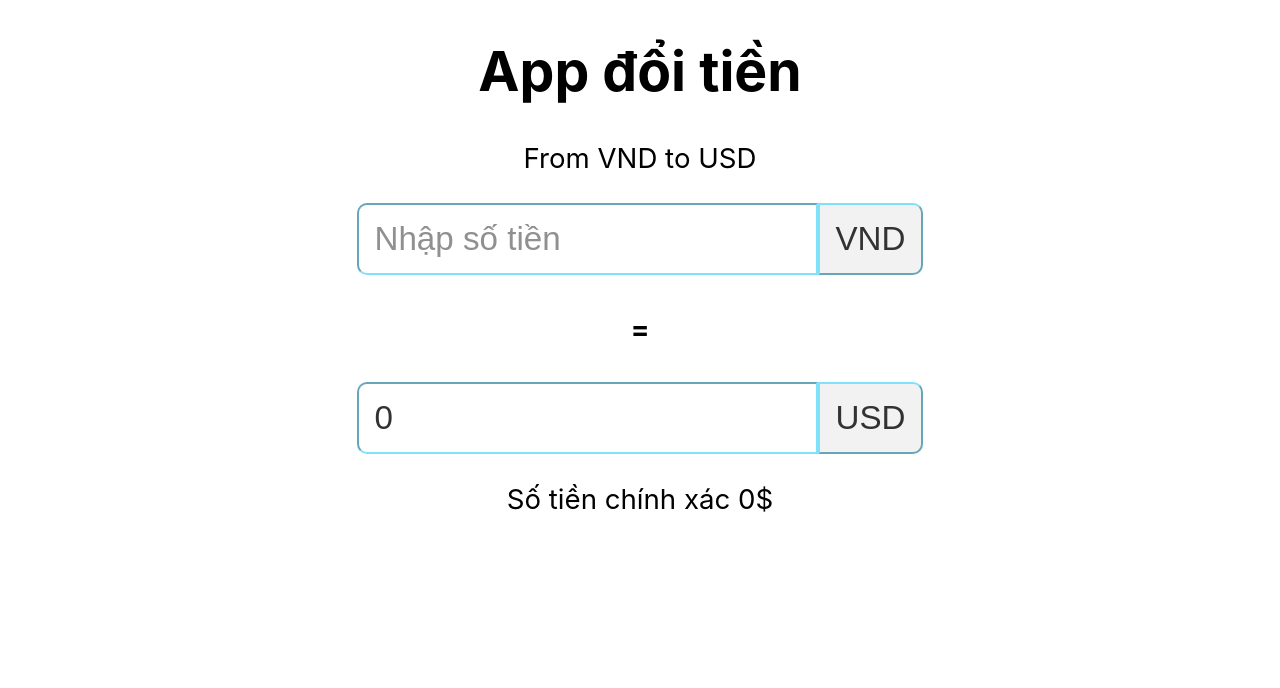
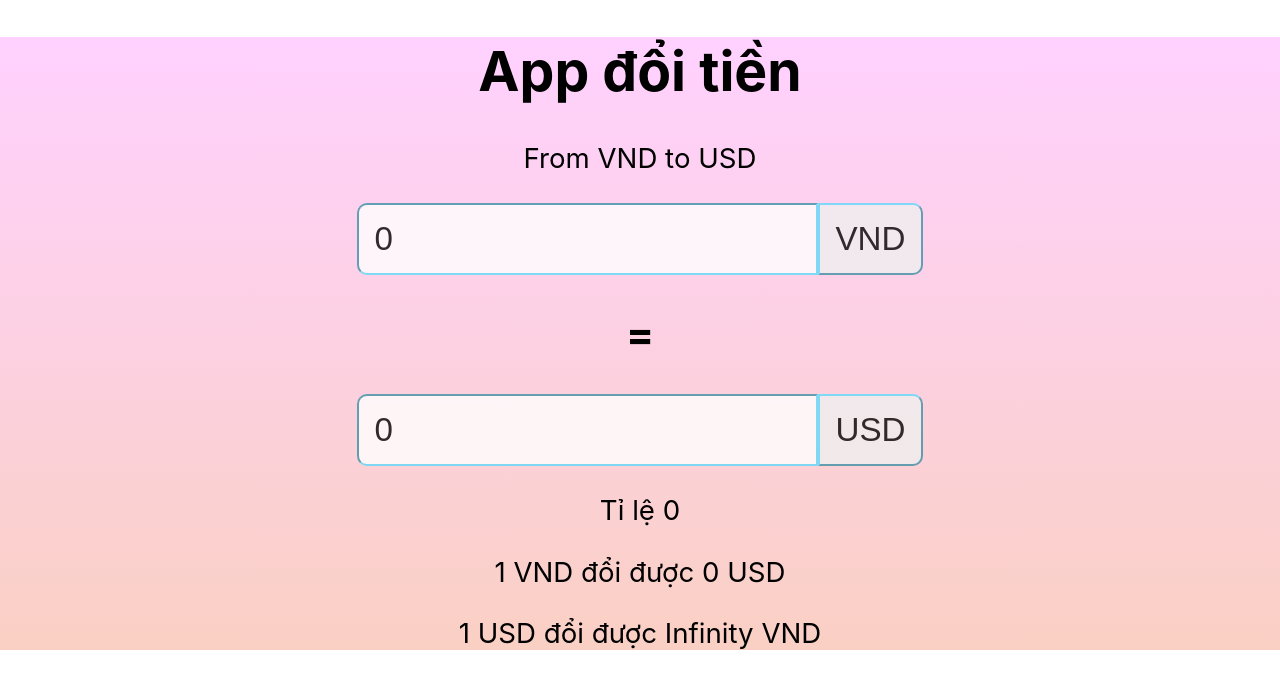
Before and after one commit to enganche/firenancy, a React (Create React App) app: page / in a window 1280 px wide. Shown: the top 688 px of the page. Built offline with nearby package versions, Linux system fonts and the light colour scheme; no server answers.

Commit message:
add reversed calculate

```diff
--- a/src/App.css
+++ b/src/App.css
@@ -1,5 +1,6 @@
 .App {
   text-align: center;
+  background-image: linear-gradient(to top, #fad0c4 0%, #ffd1ff 100%);
 }
 
 div {
--- a/src/components/Display.js
+++ b/src/components/Display.js
@@ -2,7 +2,7 @@ import React, { useEffect, useState } from 'react';
 
 export default function Display() {
     const [rate, setRate] = useState(0);
-    const [money, setMoney] = useState(1);
+    const [money, setMoney] = useState(0);
     const [result, setResult] = useState(0);
 
     useEffect(() => {
@@ -19,11 +19,16 @@ export default function Display() {
         setRate(response.data.USD);
     }
 
-    function calculate(event) {
-        setMoney(validate(event.target.value) * parseFloat(rate));
+    function submit(event) {
+        if (event.key === 'Enter') {
+            setResult(Math.round(validate(event.target.value) * parseFloat(rate)));
+        }
     }
-    function reversedCalculate(event) {
-        setMoney(validate(event.target.value) / parseFloat(rate));
+
+    function reversedSubmit(event) {
+        if (event.key === 'Enter') {
+            setMoney(Math.round(validate(event.target.value) / parseFloat(rate)));
+        }
     }
 
     function validate(value) {
@@ -44,34 +49,29 @@ export default function Display() {
         }
     }
 
-    function submit(event) {
-        if (event.key === "Enter") {
-            setResult(money);
-        }
-    }
-
     return (
         <div>
             <h1>App đổi tiền</h1>
             <p>From VND to USD</p>
             <input
             type = "text"
-            className = "current"
             placeholder = "Nhập số tiền"
-            onChange = {calculate}
+            value = {money}
+            onChange = {event => setMoney(event.target.value)}
             onKeyPress={submit}
             />
-            <button>VND</button>
-            <h4> = </h4>
+            <button onClick = {submit} >VND</button>
+            <h2> = </h2>
             <input
             type = "text"
-            className = "current"
-            value={Math.round(result)}
-            onChange = {reversedCalculate}
-            onKeyPress={submit}
+            value={result}
+            onChange = {event => setResult(event.target.value)}
+            onKeyPress={reversedSubmit}
             />
-            <button>USD</button>
-            <p>Số tiền chính xác {result}$</p>
+            <button oneClick = {reversedSubmit} >USD</button>
+            <p>Tỉ lệ {rate}</p>
+            <p>1 VND đổi được {rate} USD</p>
+            <p>1 USD đổi được {1 / rate} VND</p>
         </div>
     );
 }
```
